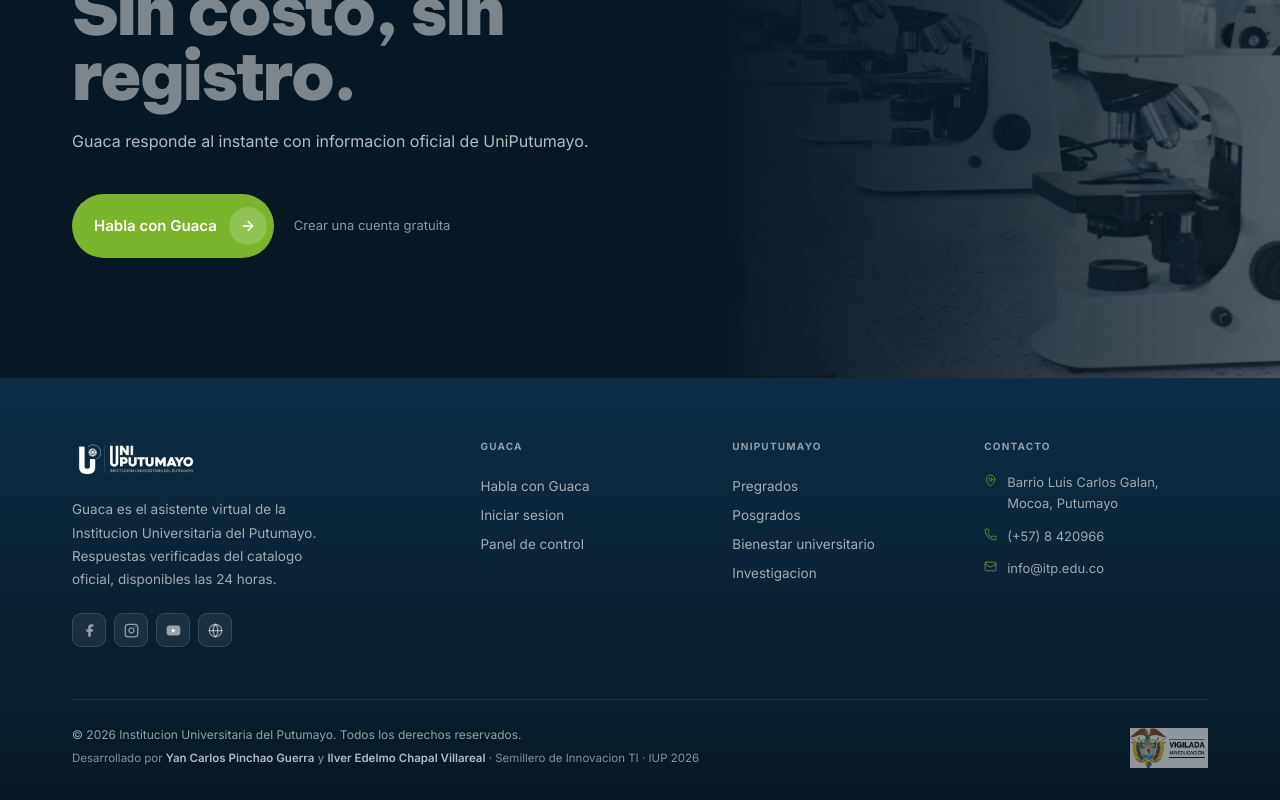
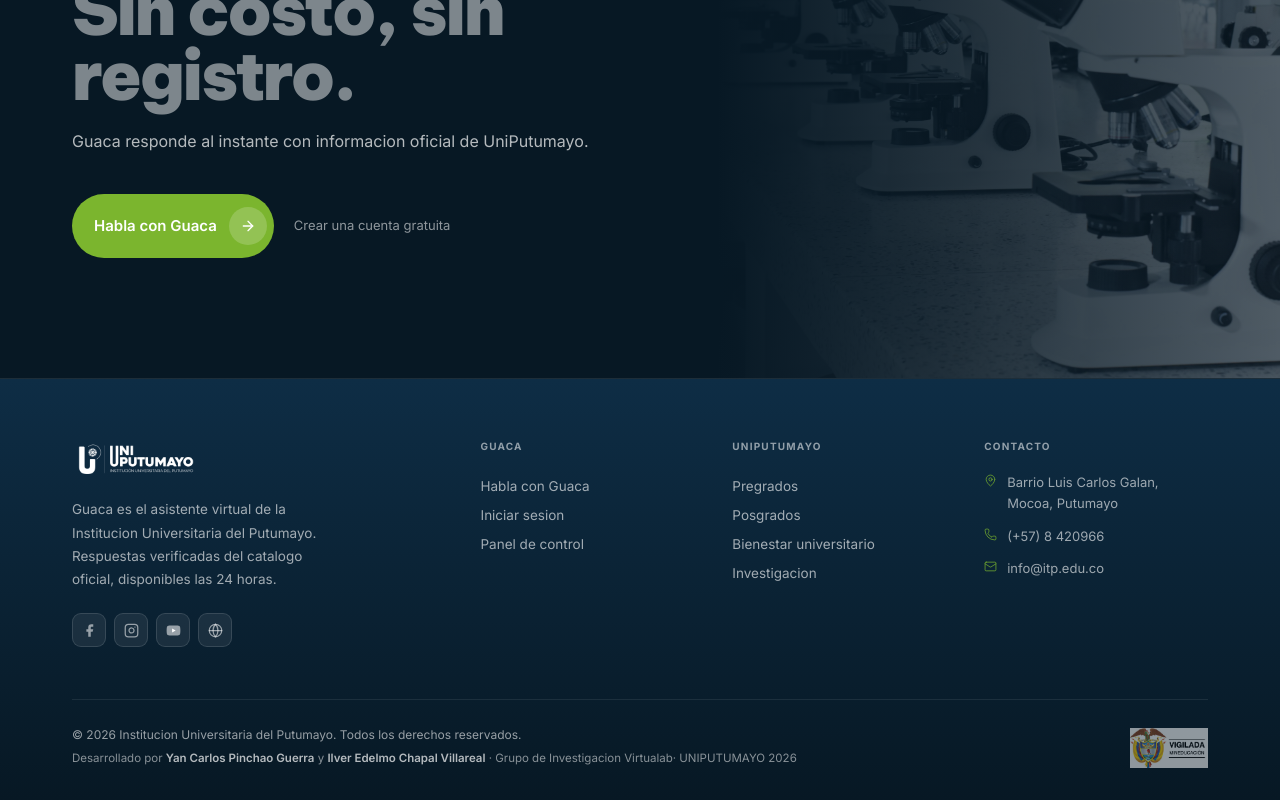
Before and after one commit to YANCARLOSOFICIAL/chatbot-uniputumayo, a Next.js app in the folder frontend/: page / in a window 1280 px wide. Shown: the part 3767-4567 px from the top of the page. Built offline with nearby package versions, Linux system fonts and the light colour scheme.

Commit message:
refactor: rename footer virtualab credits

```diff
--- a/frontend/src/components/ui/SiteFooter.tsx
+++ b/frontend/src/components/ui/SiteFooter.tsx
@@ -198,7 +198,7 @@
               <span style={{ color: "rgba(255,255,255,0.70)", fontWeight: 600 }}>Yan Carlos Pinchao Guerra</span>
               {" "}y{" "}
               <span style={{ color: "rgba(255,255,255,0.70)", fontWeight: 600 }}>Ilver Edelmo Chapal Villareal</span>
-              {" · "}Semillero de Innovacion TI · IUP 2026
+              {" · "}Grupo de Investigacion Virtualab· UNIPUTUMAYO 2026
             </span>
           </div>
 
```
